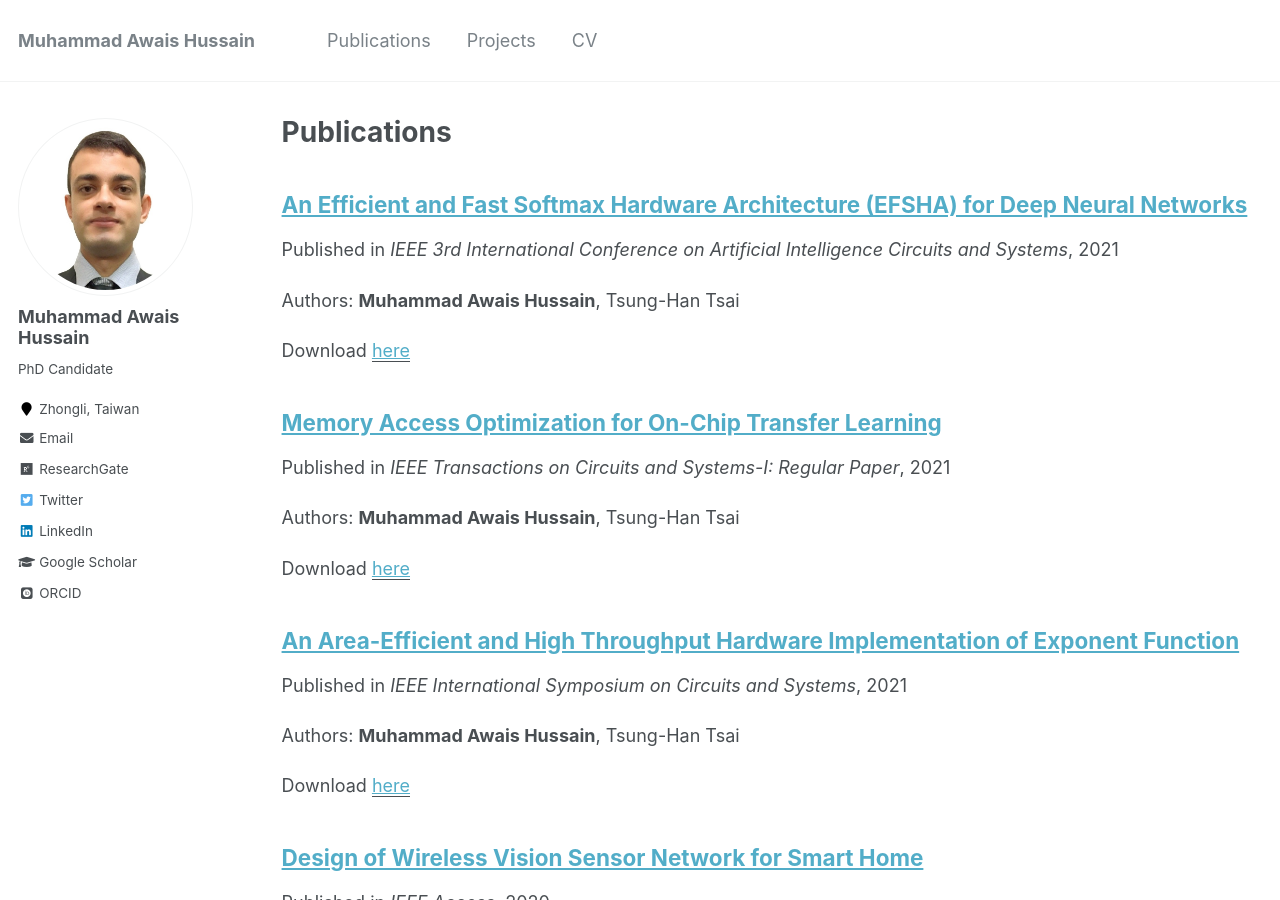
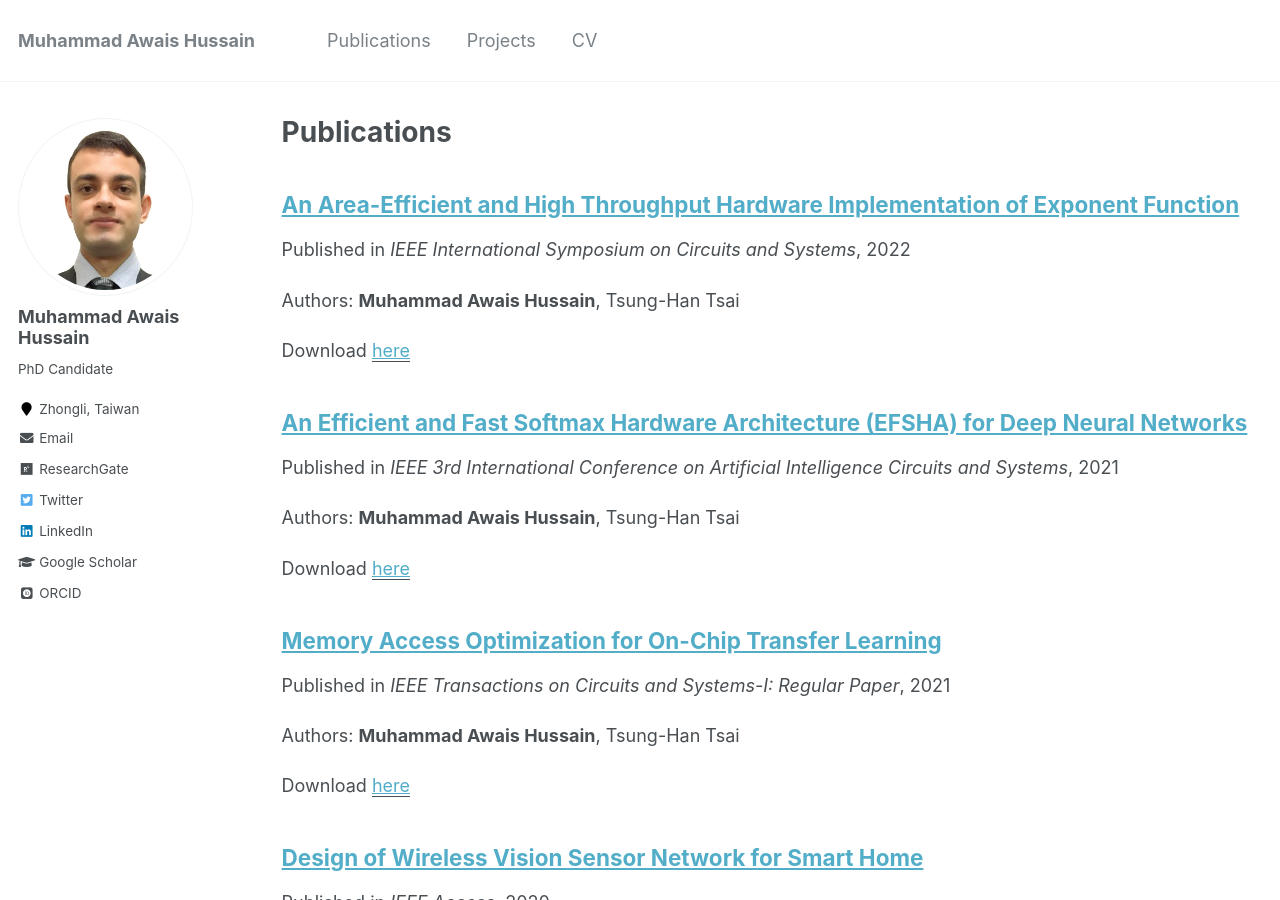
Before and after one commit to awais980/awais980.github.io, a Jekyll site: the page built from _pages/publications.md, in a window 1280 px wide and 900 px high. Built offline with Jekyll 4.4.1, drawn with Linux system fonts in a browser that asks for light colours; some web fonts are replaced.

Commit message:
updated publication dates

```diff
--- a/_publications/10.md
+++ b/_publications/10.md
@@ -3,7 +3,7 @@ title: "An Area-Efficient and High Throughput Hardware Implementation of Exponen
 collection: publications
 permalink: /publication/10
 excerpt: 'Authors: **Muhammad Awais Hussain**, Tsung-Han Tsai'
-date: 2021-01-19
+date: 2022-01-15
 venue: 'IEEE International Symposium on Circuits and Systems'
 paperurl: 'Coming Soon'
 ---
```
Also changed, not shown: _publications/9.md (+1 -1 lines).
